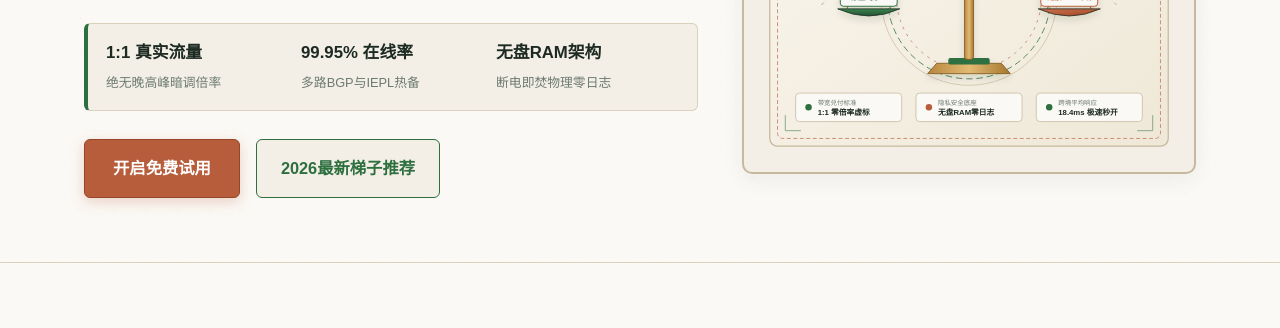
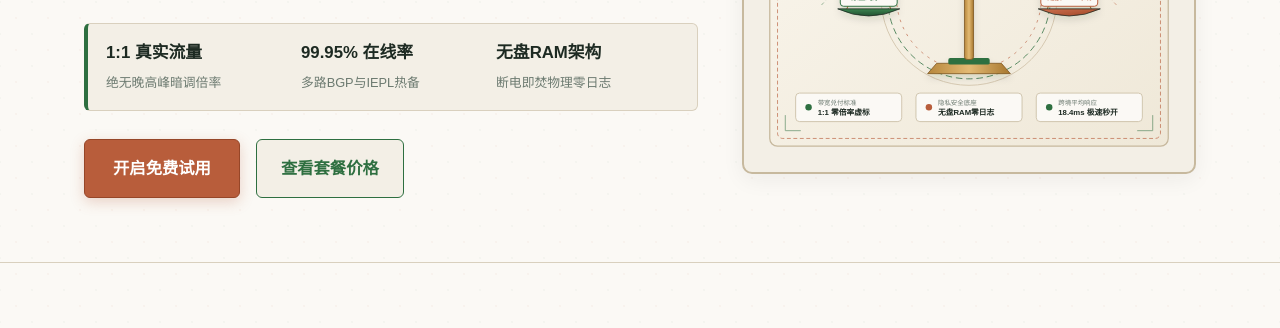
Before and after one commit to 9jacky9/liangxin-yun.mom, a plain HTML site: page index.html in a window 1280 px wide. Shown: the part 414-742 px from the top of the page. Drawn offline with Linux system fonts and the light colour scheme.

Commit message:
Update hero ladder button to pricing section anchor

```diff
--- a/index.html
+++ b/index.html
@@ -150,9 +150,7 @@
             <a href="https://ww012.twilightaff.com/#/?code=A56DH1Af" class="btn-primary" rel="nofollow" target="_blank">
               开启免费试用
             </a>
-            <a href="https://dajichang.mom/" class="btn-secondary" target="_blank">
-              2026最新梯子推荐
-            </a>
+            <a href="#pricing" class="btn-secondary">查看套餐价格</a>
           </div>
         </div>
 
```
